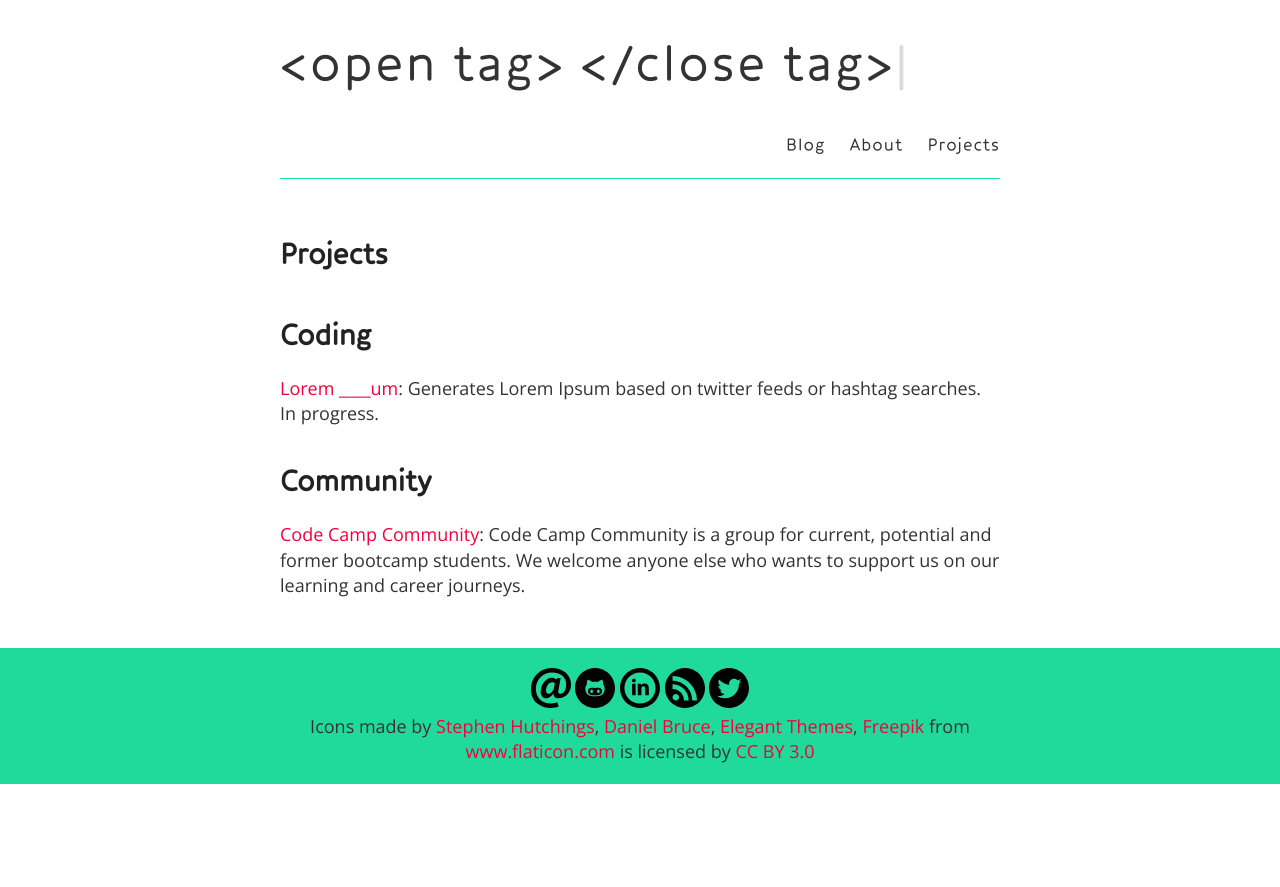
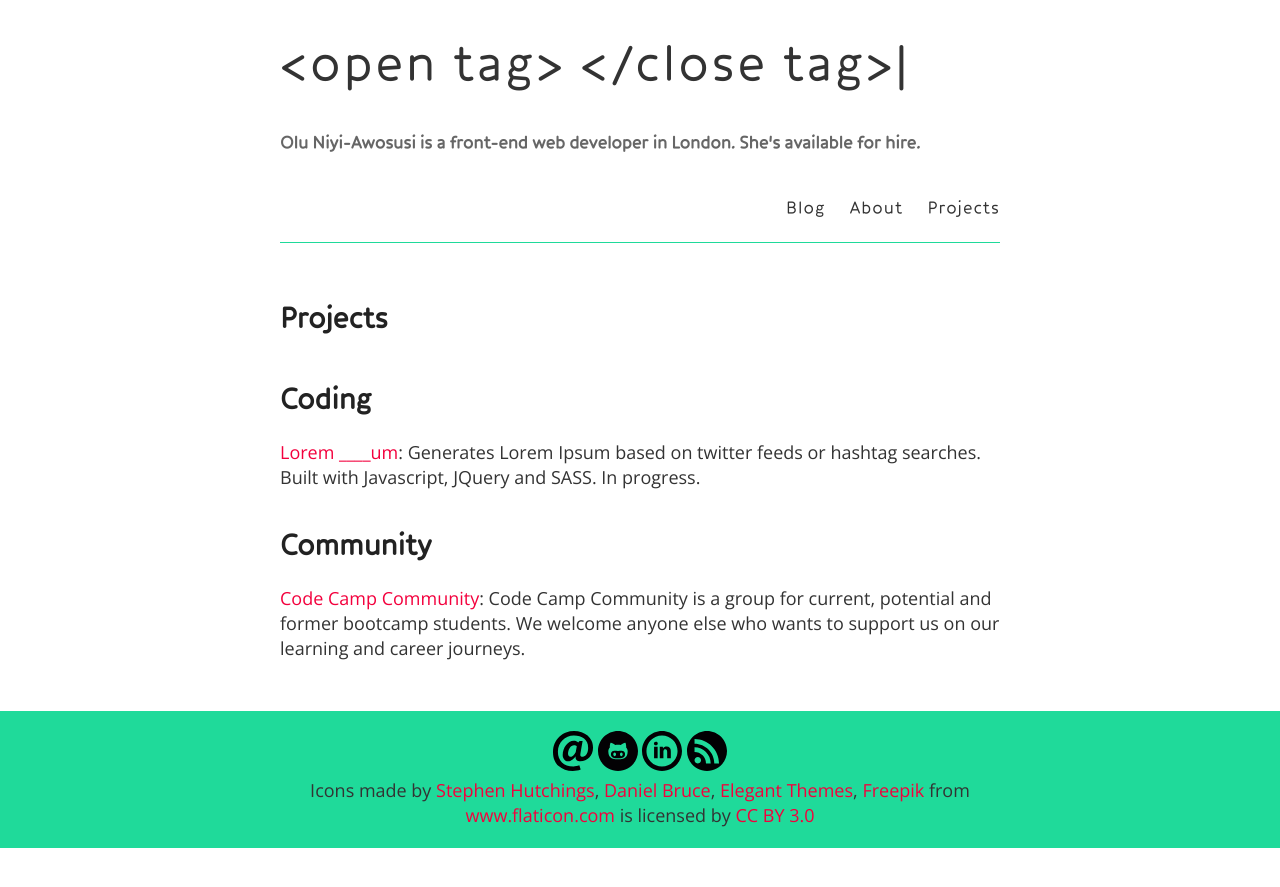
Before and after one commit to oluoluoxenfree/oluoluoxenfree.github.io, a Jekyll site: the page built from projects.md, in a window 1280 px wide. Shown: the top 887 px of the page. Built offline with Jekyll 4.4.1, drawn with Linux system fonts in a browser that asks for light colours; nearby versions of some CDN libraries; Markdown is read by kramdown in place of the engine named in the settings; some of the changed lines change nothing that is shown.

Commit message:
SEO and accessibility changes. removed js typed :(

```diff
--- a/_config.yml
+++ b/_config.yml
@@ -6,7 +6,7 @@
 name: "&lt;open tag> &lt;/close tag>"
 
 # Short bio or description (displayed in the header)
-description: Web Developer from Somewhere
+description: Olu Niyi-Awosusi is a front-end web developer in London. She's available for hire.
 
 #
 # Flags below are optional
--- a/_includes/svg-icons.html
+++ b/_includes/svg-icons.html
@@ -1,12 +1,12 @@
 {% if site.footer-links.dribbble %}<a href="http://dribbble.com/{{ site.footer-links.dribbble }}"><i class="svg-icon dribbble"></i></a>{% endif %}
-{% if site.footer-links.email %}<a href="mailto:{{ site.footer-links.email }}"><i class="svg-icon email"></i></a>{% endif %}
+{% if site.footer-links.email %}<a href="mailto:{{ site.footer-links.email }}"><i class="svg-icon email"></i><span class="visually-hidden">Email me</span></a>{% endif %}
 {% if site.footer-links.facebook %}<a href="http://facebook.com/{{ site.footer-links.facebook }}"><i class="svg-icon facebook"></i></a>{% endif %}
 {% if site.footer-links.flickr %}<a href="http://flickr.com/{{ site.footer-links.flickr }}"><i class="svg-icon flickr"></i></a>{% endif %}
-{% if site.footer-links.github %}<a href="http://github.com/{{ site.footer-links.github }}"><i class="svg-icon github"></i></a>{% endif %}
+{% if site.footer-links.github %}<a href="http://github.com/{{ site.footer-links.github }}"><i class="svg-icon github"></i><span class="visually-hidden">Follow me and look at my code on Github</span></a>{% endif %}
 {% if site.footer-links.instagram %}<a href="http://instagram.com/{{ site.footer-links.instagram }}"><i class="svg-icon instagram"></i></a>{% endif %}
-{% if site.footer-links.linkedin %}<a href="http://linkedin.com/in/{{ site.footer-links.linkedin }}"><i class="svg-icon linkedin"></i></a>{% endif %}
+{% if site.footer-links.linkedin %}<a href="http://linkedin.com/in/{{ site.footer-links.linkedin }}"><i class="svg-icon linkedin"></i><span class="visually-hidden">Add me on LinkedIn</span></a>{% endif %}
 {% if site.footer-links.pinterest %}<a href="http://pinterest.com/{{ site.footer-links.pinterest }}"><i class="svg-icon pinterest"></i></a>{% endif %}
-{% if site.footer-links.rss %}<a href="{{ site.baseurl }}/feed.xml"><i class="svg-icon rss"></i></a>{% endif %}
-{% if site.footer-links.twitter %}<a href="http://twitter.com/{{ site.footer-links.twitter }}"><i class="svg-icon twitter"></i></a>{% endif %}
+{% if site.footer-links.rss %}<a href="{{ site.baseurl }}/feed.xml"><i class="svg-icon rss"></i><span class="visually-hidden">Add me to your RSS feed</span></a>{% endif %}
+{% if site.footer-links.twitte"r %}<a href="http://twitter.com/{{ site.footer-links.twitter }}"><i class="svg-icon twitter"></i><span class="visually-hidden">Tweet at me</span></a>{% endif %}
 {% if site.footer-links.stackoverflow %}<a href="http://stackoverflow.com/{{ site.footer-links.stackoverflow }}"><i class="svg-icon stackoverflow"></i></a>{% endif %}
 {% if site.footer-links.youtube %}<a href="http://youtube.com/{{ site.footer-links.youtube }}"><i class="svg-icon youtube"></i></a>{% endif %}
--- a/_layouts/default.html
+++ b/_layouts/default.html
@@ -22,9 +22,9 @@
     <div class="wrapper-masthead">
       <div class="container">
         <header class="masthead clearfix">
-
           <div class="site-info">
-            <h1 class="site-name"><a href="{{ site.baseurl }}/"><span class="blink"> </span></a></h1>
+            <h1 class="site-name"><a href="{{ site.baseurl }}/">&lt;open tag&gt; &lt;/close tag&gt;<span class="blink">|</span></a></h1>
+            <h4>{{site.description}}</h4>
           </div>
 
           <nav>
@@ -48,8 +48,6 @@
         </footer>
       </div>
     </div>
-    <script type="text/javascript" src="https://code.jquery.com/jquery-2.1.4.min.js"></script>
-    <script type="text/javascript" src="/js/typed.js"></script>
     <script type="text/javascript" src="/js/app.js"></script>
     {% include analytics.html %}
   </body>
--- a/js/app.js
+++ /dev/null
@@ -1,10 +0,0 @@
-$(document).ready(function() {
-
-  $(function(){
-      $("span.blink").typed({
-          strings: ["<open tag> </close tag>"],
-          typeSpeed: 0,
-          contentType: 'text'
-      });
-  });
-});
--- a/js/typed.js
+++ /dev/null
@@ -1,434 +0,0 @@
-// The MIT License (MIT)
-
-// Typed.js | Copyright (c) 2014 Matt Boldt | www.mattboldt.com
-
-// Permission is hereby granted, free of charge, to any person obtaining a copy
-// of this software and associated documentation files (the "Software"), to deal
-// in the Software without restriction, including without limitation the rights
-// to use, copy, modify, merge, publish, distribute, sublicense, and/or sell
-// copies of the Software, and to permit persons to whom the Software is
-// furnished to do so, subject to the following conditions:
-
-// The above copyright notice and this permission notice shall be included in
-// all copies or substantial portions of the Software.
-
-// THE SOFTWARE IS PROVIDED "AS IS", WITHOUT WARRANTY OF ANY KIND, EXPRESS OR
-// IMPLIED, INCLUDING BUT NOT LIMITED TO THE WARRANTIES OF MERCHANTABILITY,
-// FITNESS FOR A PARTICULAR PURPOSE AND NONINFRINGEMENT. IN NO EVENT SHALL THE
-// AUTHORS OR COPYRIGHT HOLDERS BE LIABLE FOR ANY CLAIM, DAMAGES OR OTHER
-// LIABILITY, WHETHER IN AN ACTION OF CONTRACT, TORT OR OTHERWISE, ARISING FROM,
-// OUT OF OR IN CONNECTION WITH THE SOFTWARE OR THE USE OR OTHER DEALINGS IN
-// THE SOFTWARE.
-
-
-
-
-! function($) {
-
-    "use strict";
-
-    var Typed = function(el, options) {
-
-        // chosen element to manipulate text
-        this.el = $(el);
-
-        // options
-        this.options = $.extend({}, $.fn.typed.defaults, options);
-
-        // attribute to type into
-        this.isInput = this.el.is('input');
-        this.attr = this.options.attr;
-
-        // show cursor
-        this.showCursor = this.isInput ? false : this.options.showCursor;
-
-        // text content of element
-        this.elContent = this.attr ? this.el.attr(this.attr) : this.el.text()
-
-        // html or plain text
-        this.contentType = this.options.contentType;
-
-        // typing speed
-        this.typeSpeed = this.options.typeSpeed;
-
-        // add a delay before typing starts
-        this.startDelay = this.options.startDelay;
-
-        // backspacing speed
-        this.backSpeed = this.options.backSpeed;
-
-        // amount of time to wait before backspacing
-        this.backDelay = this.options.backDelay;
-
-        // div containing strings
-        this.stringsElement = this.options.stringsElement;
-
-        // input strings of text
-        this.strings = this.options.strings;
-
-        // character number position of current string
-        this.strPos = 0;
-
-        // current array position
-        this.arrayPos = 0;
-
-        // number to stop backspacing on.
-        // default 0, can change depending on how many chars
-        // you want to remove at the time
-        this.stopNum = 0;
-
-        // Looping logic
-        this.loop = this.options.loop;
-        this.loopCount = this.options.loopCount;
-        this.curLoop = 0;
-
-        // for stopping
-        this.stop = false;
-
-        // custom cursor
-        this.cursorChar = this.options.cursorChar;
-
-        // shuffle the strings
-        this.shuffle = this.options.shuffle;
-        // the order of strings
-        this.sequence = [];
-
-        // All systems go!
-        this.build();
-    };
-
-    Typed.prototype = {
-
-        constructor: Typed
-
-        ,
-        init: function() {
-            // begin the loop w/ first current string (global self.strings)
-            // current string will be passed as an argument each time after this
-            var self = this;
-            self.timeout = setTimeout(function() {
-                for (var i=0;i<self.strings.length;++i) self.sequence[i]=i;
-
-                // shuffle the array if true
-                if(self.shuffle) self.sequence = self.shuffleArray(self.sequence);
-
-                // Start typing
-                self.typewrite(self.strings[self.sequence[self.arrayPos]], self.strPos);
-            }, self.startDelay);
-        }
-
-        ,
-        build: function() {
-            var self = this;
-            // Insert cursor
-            if (this.showCursor === true) {
-                this.cursor = $("<span class=\"typed-cursor\">" + this.cursorChar + "</span>");
-                this.el.after(this.cursor);
-            }
-            if (this.stringsElement) {
-                self.strings = [];
-                this.stringsElement.hide();
-                var strings = this.stringsElement.find('p');
-                $.each(strings, function(key, value){
-                    self.strings.push($(value).html());
-                });
-            }
-            this.init();
-        }
-
-        // pass current string state to each function, types 1 char per call
-        ,
-        typewrite: function(curString, curStrPos) {
-            // exit when stopped
-            if (this.stop === true) {
-                return;
-            }
-
-            // varying values for setTimeout during typing
-            // can't be global since number changes each time loop is executed
-            var humanize = Math.round(Math.random() * (100 - 30)) + this.typeSpeed;
-            var self = this;
-
-            // ------------- optional ------------- //
-            // backpaces a certain string faster
-            // ------------------------------------ //
-            // if (self.arrayPos == 1){
-            //  self.backDelay = 50;
-            // }
-            // else{ self.backDelay = 500; }
-
-            // contain typing function in a timeout humanize'd delay
-            self.timeout = setTimeout(function() {
-                // check for an escape character before a pause value
-                // format: \^\d+ .. eg: ^1000 .. should be able to print the ^ too using ^^
-                // single ^ are removed from string
-                var charPause = 0;
-                var substr = curString.substr(curStrPos);
-                if (substr.charAt(0) === '^') {
-                    var skip = 1; // skip atleast 1
-                    if (/^\^\d+/.test(substr)) {
-                        substr = /\d+/.exec(substr)[0];
-                        skip += substr.length;
-                        charPause = parseInt(substr);
-                    }
-
-                    // strip out the escape character and pause value so they're not printed
-                    curString = curString.substring(0, curStrPos) + curString.substring(curStrPos + skip);
-                }
-
-                if (self.contentType === 'html') {
-                    // skip over html tags while typing
-                    var curChar = curString.substr(curStrPos).charAt(0)
-                    if (curChar === '<' || curChar === '&') {
-                        var tag = '';
-                        var endTag = '';
-                        if (curChar === '<') {
-                            endTag = '>'
-                        } else {
-                            endTag = ';'
-                        }
-                        while (curString.substr(curStrPos).charAt(0) !== endTag) {
-                            tag += curString.substr(curStrPos).charAt(0);
-                            curStrPos++;
-                        }
-                        curStrPos++;
-                        tag += endTag;
-                    }
-                }
-
-                // timeout for any pause after a character
-                self.timeout = setTimeout(function() {
-                    if (curStrPos === curString.length) {
-                        // fires callback function
-                        self.options.onStringTyped(self.arrayPos);
-
-                        // is this the final string
-                        if (self.arrayPos === self.strings.length - 1) {
-                            // animation that occurs on the last typed string
-                            self.options.callback();
-
-                            self.curLoop++;
-
-                            // quit if we wont loop back
-                            if (self.loop === false || self.curLoop === self.loopCount)
-                                return;
-                        }
-
-                        self.timeout = setTimeout(function() {
-                            self.backspace(curString, curStrPos);
-                        }, self.backDelay);
-                    } else {
-
-                        /* call before functions if applicable */
-                        if (curStrPos === 0)
-                            self.options.preStringTyped(self.arrayPos);
-
-                        // start typing each new char into existing string
-                        // curString: arg, self.el.html: original text inside element
-                        var nextString = curString.substr(0, curStrPos + 1);
-                        if (self.attr) {
-                            self.el.attr(self.attr, nextString);
-                        } else {
-                            if (self.isInput) {
-                                self.el.val(nextString);
-                            } else if (self.contentType === 'html') {
-                                self.el.html(nextString);
-                            } else {
-                                self.el.text(nextString);
-                            }
-                        }
-
-                        // add characters one by one
-                        curStrPos++;
-                        // loop the function
-                        self.typewrite(curString, curStrPos);
-                    }
-                    // end of character pause
-                }, charPause);
-
-                // humanized value for typing
-            }, humanize);
-
-        }
-
-        ,
-        backspace: function(curString, curStrPos) {
-            // exit when stopped
-            if (this.stop === true) {
-                return;
-            }
-
-            // varying values for setTimeout during typing
-            // can't be global since number changes each time loop is executed
-            var humanize = Math.round(Math.random() * (100 - 30)) + this.backSpeed;
-            var self = this;
-
-            self.timeout = setTimeout(function() {
-
-                // ----- this part is optional ----- //
-                // check string array position
-                // on the first string, only delete one word
-                // the stopNum actually represents the amount of chars to
-                // keep in the current string. In my case it's 14.
-                // if (self.arrayPos == 1){
-                //  self.stopNum = 14;
-                // }
-                //every other time, delete the whole typed string
-                // else{
-                //  self.stopNum = 0;
-                // }
-
-                if (self.contentType === 'html') {
-                    // skip over html tags while backspacing
-                    if (curString.substr(curStrPos).charAt(0) === '>') {
-                        var tag = '';
-                        while (curString.substr(curStrPos).charAt(0) !== '<') {
-                            tag -= curString.substr(curStrPos).charAt(0);
-                            curStrPos--;
-                        }
-                        curStrPos--;
-                        tag += '<';
-                    }
-                }
-
-                // ----- continue important stuff ----- //
-                // replace text with base text + typed characters
-                var nextString = curString.substr(0, curStrPos);
-                if (self.attr) {
-                    self.el.attr(self.attr, nextString);
-                } else {
-                    if (self.isInput) {
-                        self.el.val(nextString);
-                    } else if (self.contentType === 'html') {
-                        self.el.html(nextString);
-                    } else {
-                        self.el.text(nextString);
-                    }
-                }
-
-                // if the number (id of character in current string) is
-                // less than the stop number, keep going
-                if (curStrPos > self.stopNum) {
-                    // subtract characters one by one
-                    curStrPos--;
-                    // loop the function
-                    self.backspace(curString, curStrPos);
-                }
-                // if the stop number has been reached, increase
-                // array position to next string
-                else if (curStrPos <= self.stopNum) {
-                    self.arrayPos++;
-
-                    if (self.arrayPos === self.strings.length) {
-                        self.arrayPos = 0;
-
-                        // Shuffle sequence again
-                        if(self.shuffle) self.sequence = self.shuffleArray(self.sequence);
-
-                        self.init();
-                    } else
-                        self.typewrite(self.strings[self.sequence[self.arrayPos]], curStrPos);
-                }
-
-                // humanized value for typing
-            }, humanize);
-
-        }
-        /**
-         * Shuffles the numbers in the given array.
-         * @param {Array} array
-         * @returns {Array}
-         */
-        ,shuffleArray: function(array) {
-            var tmp, current, top = array.length;
-            if(top) while(--top) {
-                current = Math.floor(Math.random() * (top + 1));
-                tmp = array[current];
-                array[current] = array[top];
-                array[top] = tmp;
-            }
-            return array;
-        }
-
-        // Start & Stop currently not working
-
-        // , stop: function() {
-        //     var self = this;
-
-        //     self.stop = true;
-        //     clearInterval(self.timeout);
-        // }
-
-        // , start: function() {
-        //     var self = this;
-        //     if(self.stop === false)
-        //        return;
-
-        //     this.stop = false;
-        //     this.init();
-        // }
-
-        // Reset and rebuild the element
-        ,
-        reset: function() {
-            var self = this;
-            clearInterval(self.timeout);
-            var id = this.el.attr('id');
-            this.el.after('<span id="' + id + '"/>')
-            this.el.remove();
-            if (typeof this.cursor !== 'undefined') {
-                this.cursor.remove();
-            }
-            // Send the callback
-            self.options.resetCallback();
-        }
-
-    };
-
-    $.fn.typed = function(option) {
-        return this.each(function() {
-            var $this = $(this),
-                data = $this.data('typed'),
-                options = typeof option == 'object' && option;
-            if (!data) $this.data('typed', (data = new Typed(this, options)));
-            if (typeof option == 'string') data[option]();
-        });
-    };
-
-    $.fn.typed.defaults = {
-        strings: ["These are the default values...", "You know what you should do?", "Use your own!", "Have a great day!"],
-        stringsElement: null,
-        // typing speed
-        typeSpeed: 0,
-        // time before typing starts
-        startDelay: 0,
-        // backspacing speed
-        backSpeed: 0,
-        // shuffle the strings
-        shuffle: false,
-        // time before backspacing
-        backDelay: 500,
-        // loop
-        loop: false,
-        // false = infinite
-        loopCount: false,
-        // show cursor
-        showCursor: true,
-        // character for cursor
-        cursorChar: "|",
-        // attribute to type (null == text)
-        attr: null,
-        // either html or text
-        contentType: 'html',
-        // call when done callback function
-        callback: function() {},
-        // starting callback function before each string
-        preStringTyped: function() {},
-        //callback for every typed string
-        onStringTyped: function() {},
-        // callback for reset
-        resetCallback: function() {}
-    };
-
-
-}(window.jQuery);
--- a/projects.md
+++ b/projects.md
@@ -6,7 +6,7 @@
 
 #Coding
 
-[Lorem ____um](http://www.opentagclosetag.com/lorem-blankum/): Generates Lorem Ipsum based on twitter feeds or hashtag searches. In progress.
+[Lorem ____um](http://www.opentagclosetag.com/lorem-blankum/): Generates Lorem Ipsum based on twitter feeds or hashtag searches. Built with Javascript, JQuery and SASS. In progress.
 
 
 #Community
--- a/style.scss
+++ b/style.scss
@@ -215,26 +215,19 @@
   letter-spacing: 2.6px;
 }
 
-.typed-cursor{
-    opacity: 1;
-    -webkit-animation: blink 0.7s infinite;
-    -moz-animation: blink 0.7s infinite;
-    animation: blink 0.7s infinite;
-}
-@keyframes blink{
-    0% { opacity:1; }
-    50% { opacity:0; }
-    100% { opacity:1; }
-}
-@-webkit-keyframes blink{
-    0% { opacity:1; }
-    50% { opacity:0; }
-    100% { opacity:1; }
-}
-@-moz-keyframes blink{
-    0% { opacity:1; }
-    50% { opacity:0; }
-    100% { opacity:1; }
+.blink {
+  -moz-animation-duration: 1s;
+  -moz-animation-name: tgle;
+  -moz-animation-iteration-count: infinite;
+  -moz-animation-direction: alternate;
+  -webkit-animation-duration: 1s;
+  -webkit-animation-name: tgle;
+  -webkit-animation-iteration-count: infinite;
+  -webkit-animation-direction: alternate;
+  animation-duration: 1s;
+  animation-name: tgle;
+  animation-iteration-count: infinite;
+  animation-direction: alternate;
 }
 
 @keyframes tgle {
@@ -252,6 +245,7 @@
   99.99% {
     opacity: 1;
   }
+
   100% {
     opacity: 0;
   }
@@ -339,6 +333,19 @@
   text-align: center;
 }
 
+/*SEO and Accessibility optimisation: description of logo*/
+
+.visually-hidden {
+    border: 0;
+    clip: rect(0 0 0 0);
+    height: 1px;
+    margin: -1px;
+    overflow: hidden;
+    padding: 0;
+    position: absolute;
+    width: 1px;
+}
+
 // Settled on moving the import of syntax highlighting to the bottom of the CSS
 // ... Otherwise it really bloats up the top of the CSS file and makes it difficult to find the start
 @import "highlights";
```
